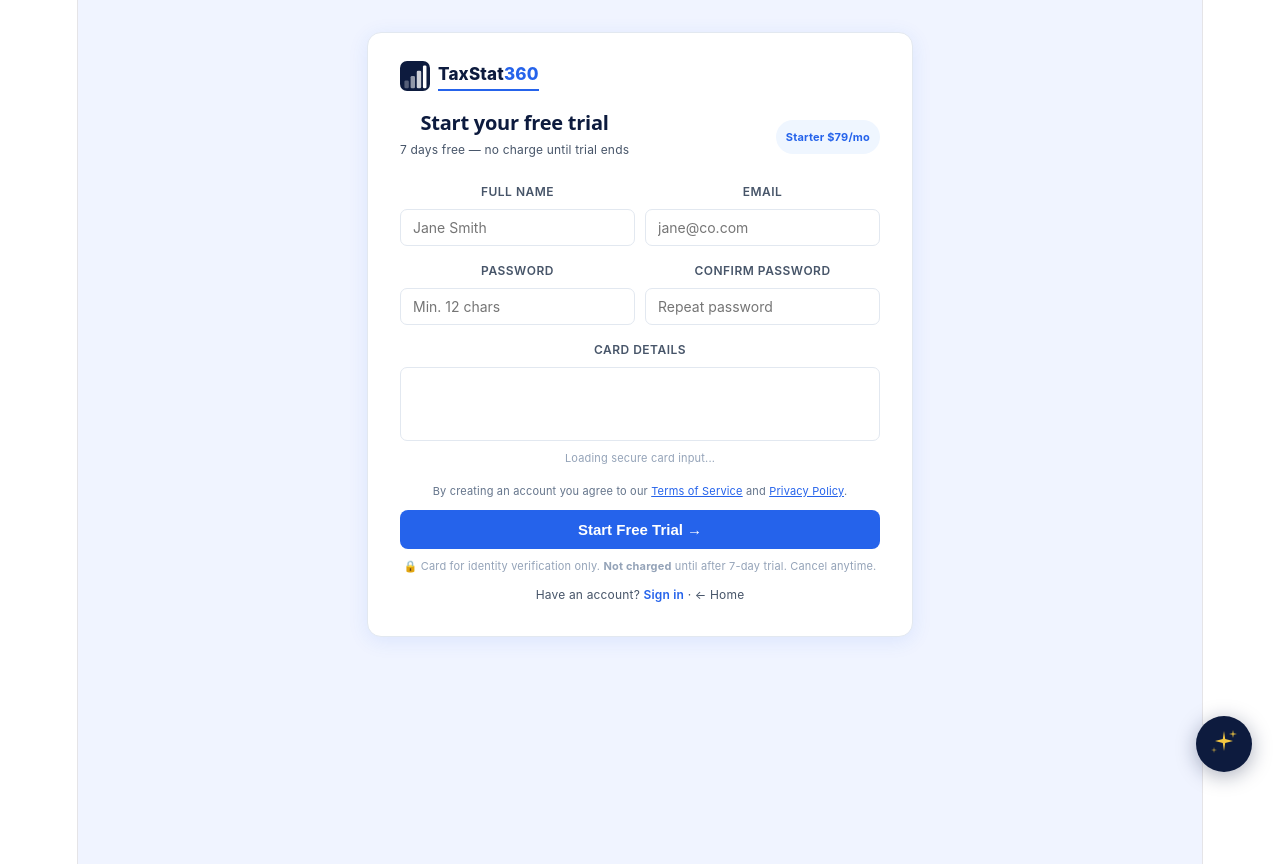
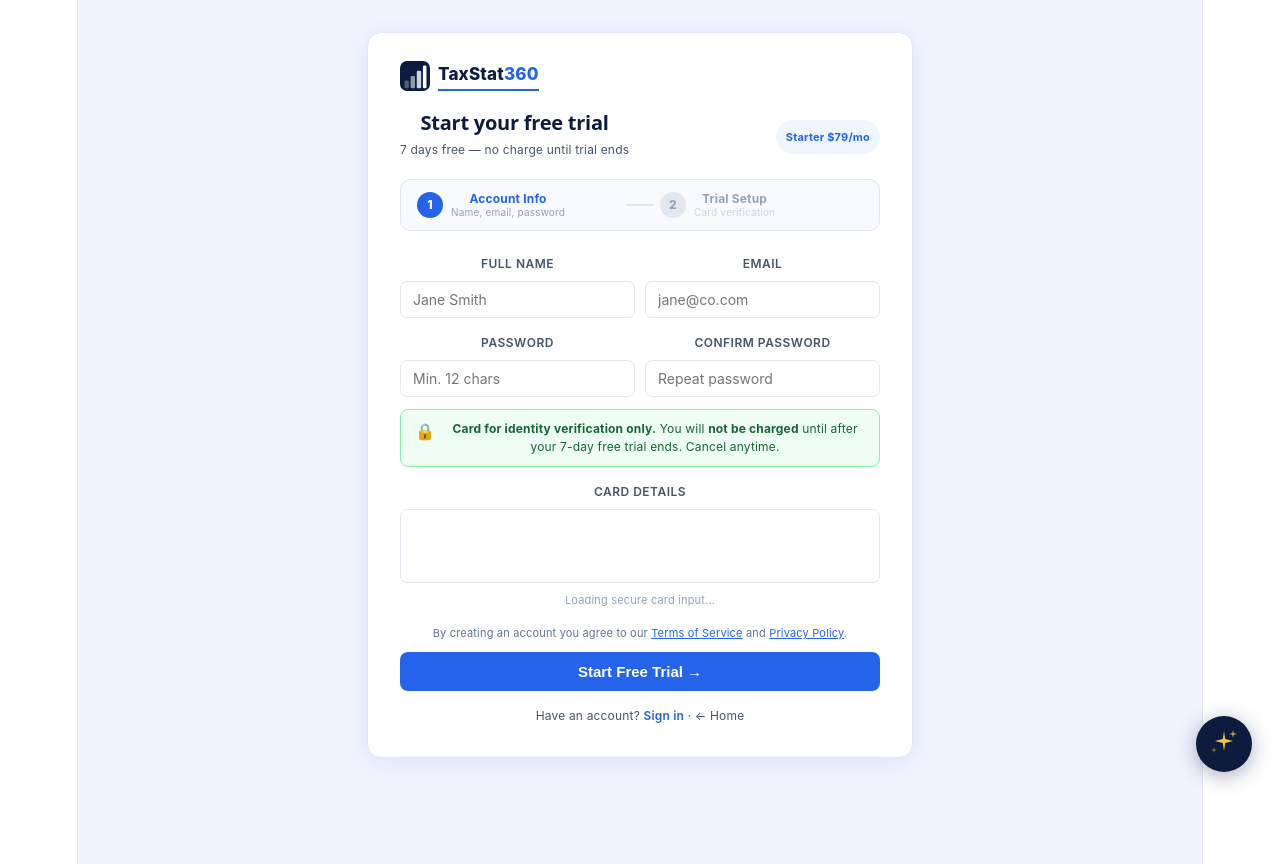
Before and after one commit to natashaverela-speckm/TaxStat360, a React (Vite) app: page /signup in a window 1280 px wide. Built offline with nearby package versions, Linux system fonts and the light colour scheme.

Commit message:
Enhance onboarding UX with progress indicator and feedback
Added a two-step progress indicator and moved the trust message for better visibility. Updated password strength feedback to provide real-time guidance.

```diff
--- a/src/Onboarding.jsx
+++ b/src/Onboarding.jsx
@@ -10,9 +10,6 @@ const Page=({children})=>(<div style={{minHeight:'100vh',background:'#F0F4FF',di
 const Field=({label,val,set,type='text',ph,mb=12,autoComplete})=>(<div style={{marginBottom:mb}}><label style={{display:'block',fontSize:12,fontWeight:600,color:SL,marginBottom:4,textTransform:'uppercase',letterSpacing:'0.5px'}}>{label}</label><input type={type} value={val} onChange={e=>set(e.target.value)} placeholder={ph} autoComplete={autoComplete} style={{width:'100%',padding:'9px 12px',border:'1px solid #E2E8F0',borderRadius:7,fontSize:14,color:N,boxSizing:'border-box',outline:'none',fontFamily:'Inter,sans-serif'}}/></div>)
 
 // FIX (PW-STRENGTH): Password strength scoring and visual indicator.
-// Criteria: length ≥12, uppercase letter, number, special character.
-// Shown in real-time below the password field during signup — gives users
-// concrete feedback instead of only a min-length error on submit.
 function pwStrength(pass) {
   const checks = {
     length:  pass.length >= 12,
@@ -31,7 +28,6 @@ function PasswordStrength({ pass }) {
   const { score, checks, label, color } = pwStrength(pass)
   return (
     <div style={{ marginTop: 6, marginBottom: 4 }}>
-      {/* Strength bar */}
       <div style={{ display: 'flex', gap: 3, marginBottom: 5 }}>
         {[1, 2, 3, 4].map(i => (
           <div key={i} style={{
@@ -41,7 +37,6 @@ function PasswordStrength({ pass }) {
           }} />
         ))}
       </div>
-      {/* Label + criteria */}
       <div style={{ display: 'flex', alignItems: 'center', justifyContent: 'space-between', flexWrap: 'wrap', gap: 4 }}>
         {label && (
           <span style={{ fontSize: 11, fontWeight: 700, color }}>{label}</span>
@@ -148,16 +143,37 @@ function SignupScreen(){
       <div><h2 style={{color:N,fontSize:20,fontWeight:800,margin:0}}>Start your free trial</h2><p style={{color:SL,fontSize:12,margin:'2px 0 0'}}>7 days free — no charge until trial ends</p></div>
       <span style={{background:'#EFF6FF',color:B,fontSize:11,fontWeight:700,padding:'4px 10px',borderRadius:20,whiteSpace:'nowrap'}}>{planLabel}</span>
     </div>
+
+    {/* UX-02: Two-step progress indicator — shows users what's coming before they
+        start filling fields, reducing form abandonment anxiety. Step 1 is active
+        (account info: name, email, password). Step 2 is upcoming (card). */}
+    <div style={{display:'flex',alignItems:'center',marginBottom:20,padding:'12px 16px',background:'#F8FAFC',borderRadius:10,border:'1px solid #E2E8F0'}}>
+      {/* Step 1 — active */}
+      <div style={{display:'flex',alignItems:'center',gap:8,flex:1}}>
+        <div style={{width:26,height:26,borderRadius:'50%',background:B,color:'#fff',display:'flex',alignItems:'center',justifyContent:'center',fontSize:12,fontWeight:800,flexShrink:0}}>1</div>
+        <div>
+          <div style={{fontSize:12,fontWeight:700,color:B,lineHeight:1.2}}>Account Info</div>
+          <div style={{fontSize:10,color:'#94A3B8',lineHeight:1.2}}>Name, email, password</div>
+        </div>
+      </div>
+      {/* Connector */}
+      <div style={{flex:'0 0 28px',height:2,background:'#E2E8F0',margin:'0 6px'}}/>
+      {/* Step 2 — upcoming */}
+      <div style={{display:'flex',alignItems:'center',gap:8,flex:1}}>
+        <div style={{width:26,height:26,borderRadius:'50%',background:'#E2E8F0',color:'#94A3B8',display:'flex',alignItems:'center',justifyContent:'center',fontSize:12,fontWeight:800,flexShrink:0}}>2</div>
+        <div>
+          <div style={{fontSize:12,fontWeight:700,color:'#94A3B8',lineHeight:1.2}}>Trial Setup</div>
+          <div style={{fontSize:10,color:'#CBD5E1',lineHeight:1.2}}>Card verification</div>
+        </div>
+      </div>
+    </div>
+
     <form onSubmit={submit}>
       <div style={{display:'grid',gridTemplateColumns:'1fr 1fr',gap:10,marginBottom:12}}>
         <Field label="Full Name" val={name} set={setName} ph="Jane Smith" mb={0} autoComplete="name"/>
         <Field label="Email" val={email} set={setEmail} type="email" ph="jane@co.com" mb={0} autoComplete="email"/>
       </div>
 
-      {/* FIX (PW-STRENGTH): Password fields with live strength indicator.
-          Previously used the generic Field component with no feedback — users
-          only discovered weak passwords on submit. Strength bar + criteria
-          checklist guide them in real time without blocking the UX. */}
       <div style={{display:'grid',gridTemplateColumns:'1fr 1fr',gap:10,marginBottom:4}}>
         <div>
           <label style={{display:'block',fontSize:12,fontWeight:600,color:SL,marginBottom:4,textTransform:'uppercase',letterSpacing:'0.5px'}}>Password</label>
@@ -176,11 +192,26 @@ function SignupScreen(){
         <PasswordStrength pass={pass} />
       </div>
 
+      {/* UX-01: Trust message moved to BEFORE the card field so users see it
+          before entering card details — not buried after the submit button.
+          Displayed as a green notice to draw the eye and build confidence. */}
+      <div style={{
+        display:'flex',alignItems:'flex-start',gap:10,
+        background:'#F0FDF4',border:'1px solid #86EFAC',borderRadius:8,
+        padding:'10px 14px',marginBottom:12,
+      }}>
+        <span style={{fontSize:16,flexShrink:0,lineHeight:1.4}}>🔒</span>
+        <p style={{fontSize:12,color:'#166534',margin:0,lineHeight:1.5}}>
+          <strong>Card for identity verification only.</strong> You will <strong>not be charged</strong> until after your 7-day free trial ends. Cancel anytime.
+        </p>
+      </div>
+
       <div style={{marginBottom:12}}>
         <label style={{display:'block',fontSize:12,fontWeight:600,color:SL,marginBottom:4,textTransform:'uppercase',letterSpacing:'0.5px'}}>Card Details</label>
         <div ref={cardRef} style={{padding:'12px 14px',border:'1px solid #E2E8F0',borderRadius:7,background:'#fff',minHeight:48,cursor:'text'}}/>
         {!stripeReady&&<p style={{fontSize:11,color:'#94a3b8',margin:'4px 0 0'}}>Loading secure card input...</p>}
       </div>
+
       {err&&<div style={{background:'#FEF2F2',color:'#DC2626',padding:'8px 12px',borderRadius:7,fontSize:12,marginBottom:10}}>{err}</div>}
       <p style={{fontSize:11,color:'#64748b',textAlign:'center',margin:'0 0 10px',lineHeight:1.5}}>
         By creating an account you agree to our{' '}
@@ -188,8 +219,7 @@ function SignupScreen(){
         {' '}and{' '}
         <a href="/privacy" target="_blank" rel="noopener noreferrer" style={{color:B,textDecoration:'underline'}}>Privacy Policy</a>.
       </p>
-      <button type="submit" disabled={loading} style={{width:'100%',padding:'11px',background:loading?'#93c5fd':B,color:'#fff',border:'none',borderRadius:8,fontWeight:700,fontSize:15,cursor:'pointer',marginBottom:10}}>{loading?'Processing...':'Start Free Trial →'}</button>
-      <p style={{fontSize:11,color:'#94a3b8',textAlign:'center',margin:'0 0 8px',lineHeight:1.4}}>🔒 Card for identity verification only. <b>Not charged</b> until after 7-day trial. Cancel anytime.</p>
+      <button type="submit" disabled={loading} style={{width:'100%',padding:'11px',background:loading?'#93c5fd':B,color:'#fff',border:'none',borderRadius:8,fontWeight:700,fontSize:15,cursor:'pointer',marginBottom:12}}>{loading?'Processing...':'Start Free Trial →'}</button>
       <p style={{textAlign:'center',fontSize:12,color:SL,margin:0}}>Have an account? <span onClick={()=>nav('/login')} style={{color:B,cursor:'pointer',fontWeight:600}}>Sign in</span> · <span onClick={()=>nav('/')} style={{color:SL,cursor:'pointer'}}>← Home</span></p>
     </form>
   </Page>)
```
